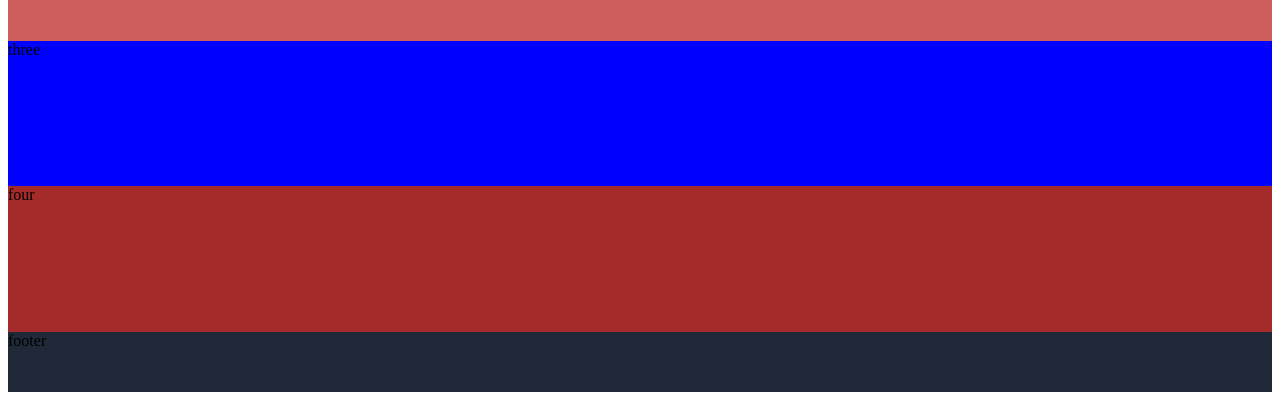
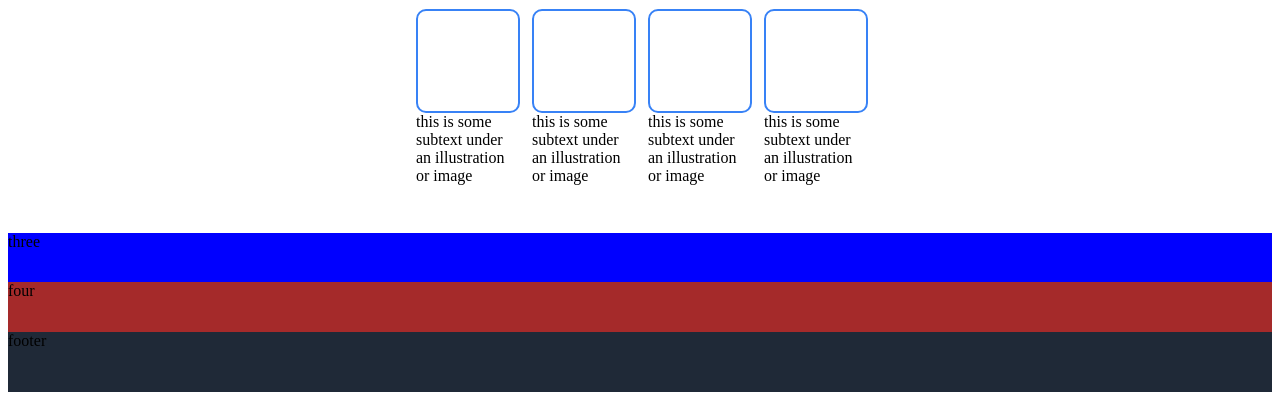
Before and after one commit to shabaduu/Odin-Project-1, a plain HTML site: page index.html in a window 1280 px wide. Shown: the part 416-816 px from the top of the page. Drawn offline with Linux system fonts and the light colour scheme.

Commit message:
Second <div> of index.html and CSS completed

```diff
--- a/index.html
+++ b/index.html
@@ -9,7 +9,7 @@
 </head>
 <body>
     <div class="one">
-        <div class="header">Header Logo
+        <div class="one-header">Header Logo
             <ul>
                 <li>header link one</li>
                 <li>header link two</li>
@@ -33,7 +33,28 @@
         </div>
     </div>
 
-    <div class="two">two</div>
+    <div class="two">
+        <div class="two-header">Some random information.</div>
+        <div class="boxes">
+            <div class="card">
+                <div class="box"></div>
+                <p>this is some subtext under an illustration or image</p>
+            </div>
+            <div class="card">
+                <div class="box"></div>
+                <p>this is some subtext under an illustration or image</p>
+            </div>
+            <div class="card">
+                <div class="box"></div>
+                <p>this is some subtext under an illustration or image</p>
+            </div>
+            <div class="card">
+                <div class="box"></div>
+                <p>this is some subtext under an illustration or image</p>
+            </div>
+        </div>
+    </div>
+
     <div class="three">three</div>
     <div class="four">four</div>
     <div class="footer">footer</div>
--- a/styles.css
+++ b/styles.css
@@ -8,7 +8,7 @@
     padding: 1% 10% 5% 10%;
 }
 
-.header {
+.one-header {
     display: flex;
     justify-content: space-between;
     font-size: 24px;
@@ -74,8 +74,41 @@ p {
 }
 
 .two {
-    background-color: indianred;
     flex: 1;
+    display: flex;
+    flex-direction: column;
+    align-items: center;
+    gap: 24px;
+    padding-top: 24px;
+}
+
+.two-header {
+    display: flex;
+    flex-direction: column;
+    align-items: center;
+    gap: 24px;
+    padding-top: 24px;
+    font-size: 36px;
+    color: #1F2937;
+    font-weight: bolder;
+}
+
+.boxes {
+    display: flex;
+    gap: 16px;
+    padding-bottom: 48px;
+}
+
+.card {
+    width: 100px;
+    height: auto;
+}
+
+.box {
+    height: 100px;
+    width: 100px;
+    border: 2px solid #3882F6;
+    border-radius: 10px;
 }
 
 .three {
```
